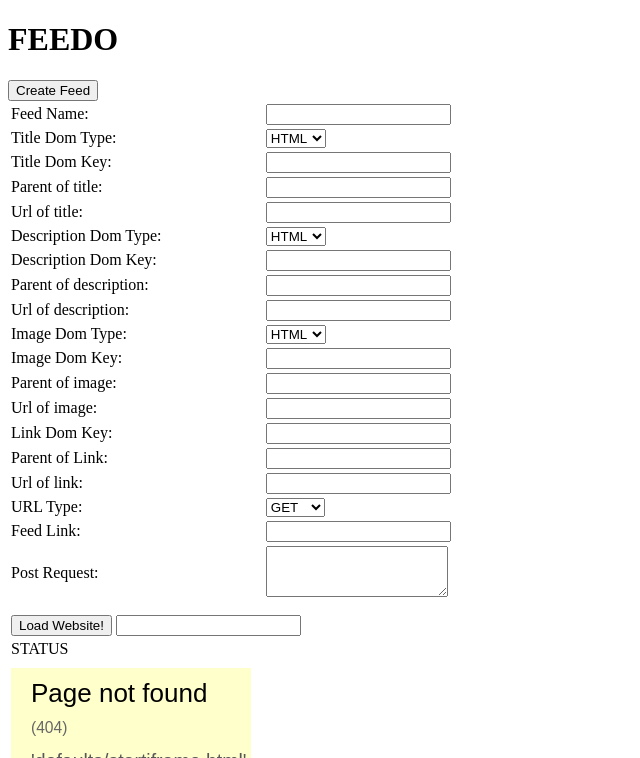
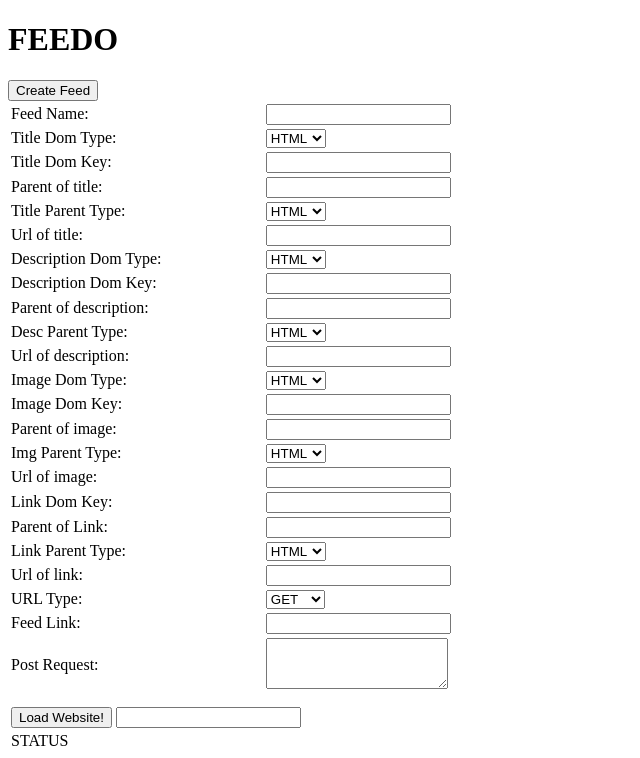
Before and after one commit to herrfeder/FEEDO, a Django app: template rsscore/templates/createfeed.html in a window 1280 px wide. Shown: the part 26-784 px from the top of the page, without its empty margins (0-640 px from the left). Run offline with Django 3.2, Linux system fonts and the light colour scheme; the template is opened without the code that fills it: values that come from a table or form of the project are taken from there, others are empty; some libraries are stand-ins or nearby versions.

Commit message:
arriving at model problem

```diff
--- a/rsscore/__init__.py
+++ b/rsscore/__init__.py
@@ -0,0 +1 @@
+default_app_config = 'rsscore.apps.rsscore'
--- a/rsscore/forms.py
+++ b/rsscore/forms.py
@@ -16,6 +16,10 @@
     title_dom_parent = forms.CharField(max_length=200,
                                        min_length=1,
                                        label="Parent of title")
+    title_dom_ptype = forms.ChoiceField(widget=forms.Select,
+                                       choices=elementselection,
+                                       label = "Title Parent Type")
+
     title_dom_url = forms.CharField(max_length=200,
                                     required=False,
                                     label="Url of title")
@@ -30,6 +34,10 @@
     desc_dom_parent = forms.CharField(max_length=200,
                                       min_length=1,
                                       label="Parent of description")
+    desc_dom_ptype = forms.ChoiceField(widget=forms.Select,
+                                       choices=elementselection,
+                                       label = "Desc Parent Type")
+
     desc_dom_url = forms.CharField(max_length=200,
                                    required=False,
                                    label="Url of description")
@@ -44,6 +52,11 @@
     img_dom_parent = forms.CharField(max_length=200,
                                       required=False,
                                       label="Parent of image")
+    img_dom_ptype = forms.ChoiceField(widget=forms.Select,
+                                       choices=elementselection,
+                                       label = "Img Parent Type")
+
+
     img_dom_url = forms.CharField(max_length=200,
                                    required=False,
                                    label="Url of image")
@@ -55,6 +68,12 @@
     link_dom_parent = forms.CharField(max_length=200,
                                       min_length=1,
                                       label="Parent of Link")
+    link_dom_ptype = forms.ChoiceField(widget=forms.Select,
+                                       choices=elementselection,
+                                       label = "Link Parent Type")
+
+
+
     link_dom_url = forms.CharField(max_length=200,
                                    required=False,
                                    label="Url of link")
--- a/rsscore/models.py
+++ b/rsscore/models.py
@@ -13,16 +13,19 @@
     title_dom_type = models.CharField(max_length=10, choices=elements)
     title_dom_key = models.CharField(max_length=200)
     title_dom_parent = models.CharField(max_length=200)
+    title_dom_ptype = models.CharField(max_length=10, choices=elements)
     title_dom_url = models.CharField(max_length=200)
 
     desc_dom_type = models.CharField(max_length=10, choices=elements)
     desc_dom_key = models.CharField(max_length=200,null=True)
     desc_dom_parent = models.CharField(max_length=200,null=True)
+    desc_dom_ptype = models.CharField(max_length=10,choices=elements)
     desc_dom_url = models.CharField(max_length=200)
 
     img_dom_type = models.CharField(max_length=10, choices=elements)
     img_dom_key = models.CharField(max_length=200)
     img_dom_parent = models.CharField(max_length=200)
+    img_dom_ptype = models.CharField(max_length=10, choices=elements)
     img_dom_url = models.CharField(max_length=200)
 
     request_types = request_type
--- a/rsscore/templates/createfeed.html
+++ b/rsscore/templates/createfeed.html
@@ -3,30 +3,42 @@
 {% block javascript %}
 <script>
 
-function set_form_value(form_key_id,form_type_id,form_parent_id,form_url_id) {
+function set_form_value(form_key_id,form_type_id,form_parent_id,form_ptype_id,form_url_id) {
 	var temp_html = document.getElementById("id_right_click_info").innerHTML;
 	var iframe_url = return_iframe_url();
 
-	$(form_key_id).val(temp_html);
+	$(form_key_id).val($("#id_right_click_info").attr("elementattr"));
+	$(form_type_id).val($("#id_right_click_info").attr("elementtype"));
 	$(form_url_id).val(iframe_url);
 	$(form_parent_id).val($("#id_right_click_info").attr("parentattr"));
+	$(form_ptype_id).val($("#id_right_click_info").attr("parenttype"));
 
-	var temp_type = document.getElementById(form_type_id);
+
+
+	/* var temp_type = document.getElementById(form_type_id);
+
 	for (i=0; i < temp_type.options.length; i++) {
 		var regres = temp_html.search('^&lt;'+temp_type.options[i].value);
 		if (regres==0) {
 			temp_type.value = temp_type.options[i].value;
 		}
 
-	}
-
-
-
-
-	console.log("Object in right_click_info:"+$("#id_right_click_info").attr("parentattr"));
+	} */
 
 };
 
+function return_dom_element(element) {
+	var result_string = "";
+
+	for (i=0; i< element.attributes.length;i++) {
+		result_string+= element.attributes[i].localName+" ";
+	}
+
+	var dom_element = element.tagName.toLowerCase();
+
+	return [result_string,dom_element];
+
+}
 
 function return_dom_parent(element) {
 	var result_string = "";
@@ -43,7 +55,7 @@
 		result_string += "class:"+el_parent.classList[0]+" ";
 	}
 
-	var dom_element = el_parent.tagName;
+	var dom_element = el_parent.tagName.toLowerCase();
 
 	return [result_string,dom_element] ;
 
@@ -159,21 +171,21 @@
 	};
 
 	$("#id_add_title").click(function() {
-		set_form_value("#id_title_dom_key","id_title_dom_type","#id_title_dom_parent","#id_title_dom_url");
+		set_form_value("#id_title_dom_key","#id_title_dom_type","#id_title_dom_parent","#id_title_dom_ptype","#id_title_dom_url");
 	});
 
 	$("#id_add_desc").click(function() {
 		console.log("Clicked desc");
-		set_form_value("#id_desc_dom_key","id_desc_dom_type","#id_desc_dom_parent","#id_desc_dom_url");
+		set_form_value("#id_desc_dom_key","#id_desc_dom_type","#id_desc_dom_parent","#id_desc_dom_ptype","#id_desc_dom_url");
 	});
 
 	$("#id_add_link").click(function() {
-		set_form_value("#id_link_dom_key","id_link_dom_type","#id_link_dom_parent","#id_link_dom_url");
+		set_form_value("#id_link_dom_key","#id_link_dom_type","#id_link_dom_parent","#id_link_dom_ptype","#id_link_dom_url");
 	});
 
 	$("#id_add_img").click(function() {
 		console.log("Clicked img");
-		set_form_value("#id_img_dom_key","id_img_dom_type","#id_img_dom_parent","#id_img_dom_url");
+		set_form_value("#id_img_dom_key","#id_img_dom_type","#id_img_dom_parent","#id_img_dom_ptype","#id_img_dom_url");
 	});
 
 	$("#id_load_website_inp").change(function () {
@@ -205,9 +217,16 @@
 			e.preventDefault();
 			console.log(e.target.outerHTML);
 			$("#id_right_click_info").text(e.target.outerHTML);
-			var returnvalue = return_dom_parent(e.target);
-			$("#id_right_click_info").attr("parentattr",returnvalue[0]);
-			$("#id_right_click_info").attr("parenttype",returnvalue[1]);
+
+			ownvalue = e.target;
+			var parentvalue = return_dom_parent(e.target);
+			var elementvalue = return_dom_element(e.target);
+			$("#id_right_click_info").attr("parentattr",parentvalue[0]);
+			$("#id_right_click_info").attr("parenttype",parentvalue[1]);
+			$("#id_right_click_info").attr("elementattr",elementvalue[0]);
+			$("#id_right_click_info").attr("elementtype",elementvalue[1]);
+
+
 			var menu = $('.menu');
 			       //hide menu if already shown
 			       menu.hide();
```
Also changed, not shown: rsscore/create_script.py (+5 -3 lines).
